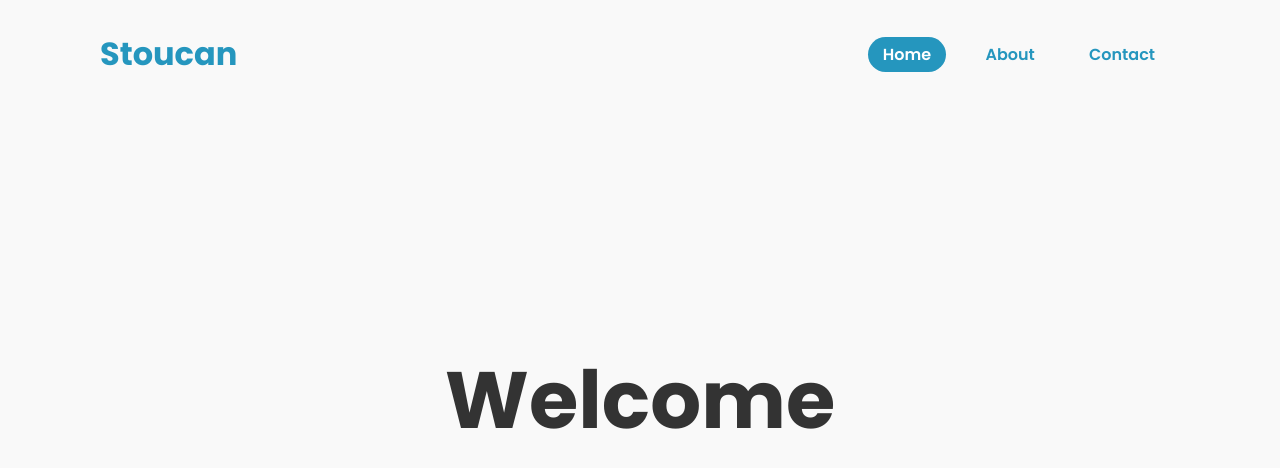
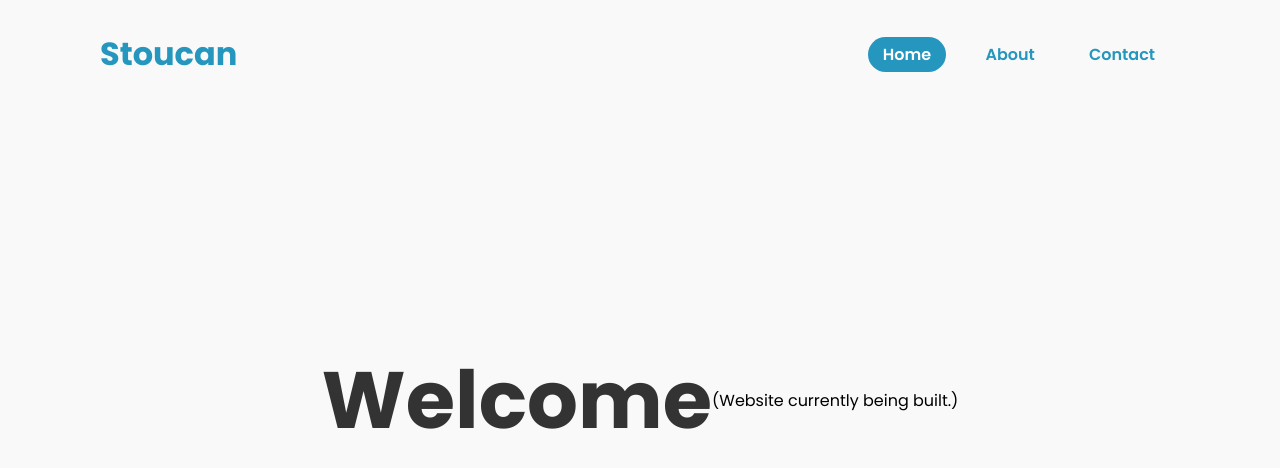
Before and after one commit to StoucanGames/Stoucan, a plain HTML site: page index.html in a window 1280 px wide. Drawn offline with Linux system fonts and the light colour scheme.

Commit message:
Update index.html

```diff
--- a/index.html
+++ b/index.html
@@ -22,6 +22,7 @@
 
   <section class="parallax">
     <h2 id="text">Welcome</h2>
+    <p>(Website currently being built.)</p>
   </section>
 </body>
 
```
